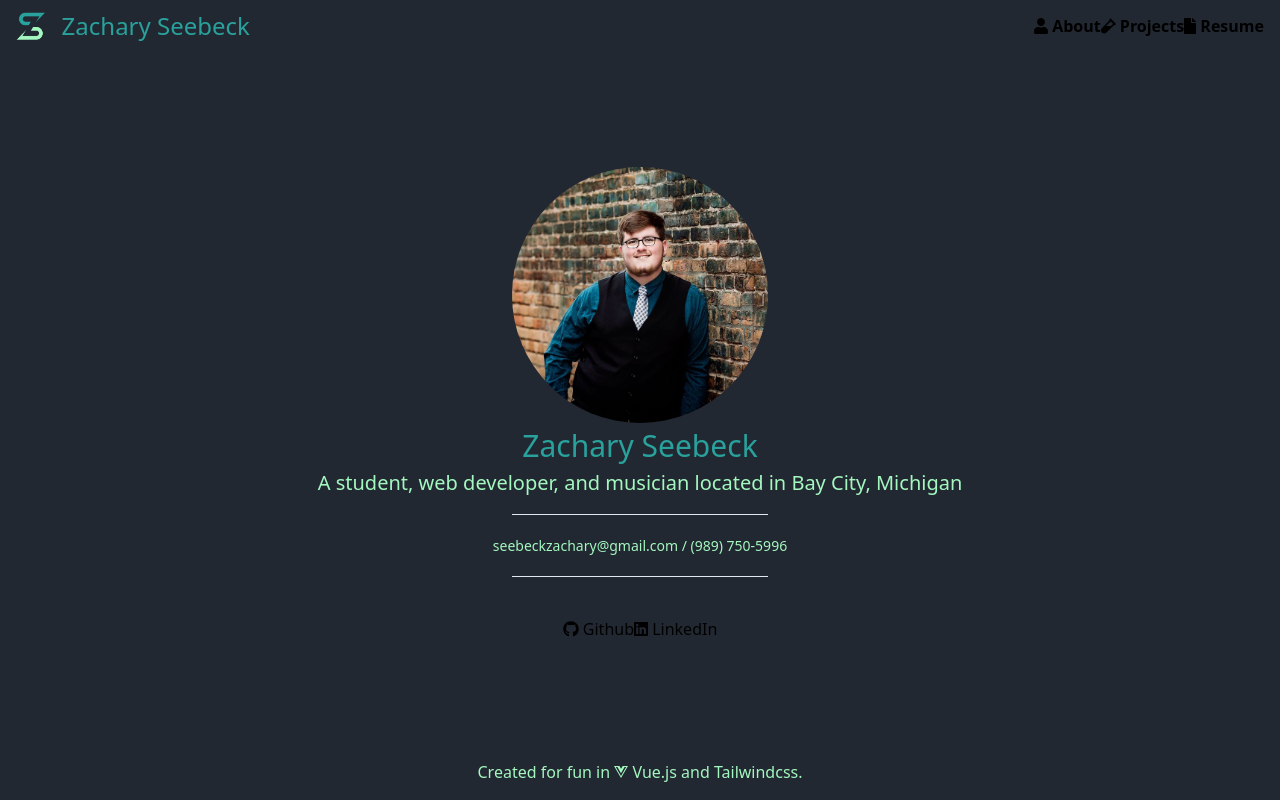
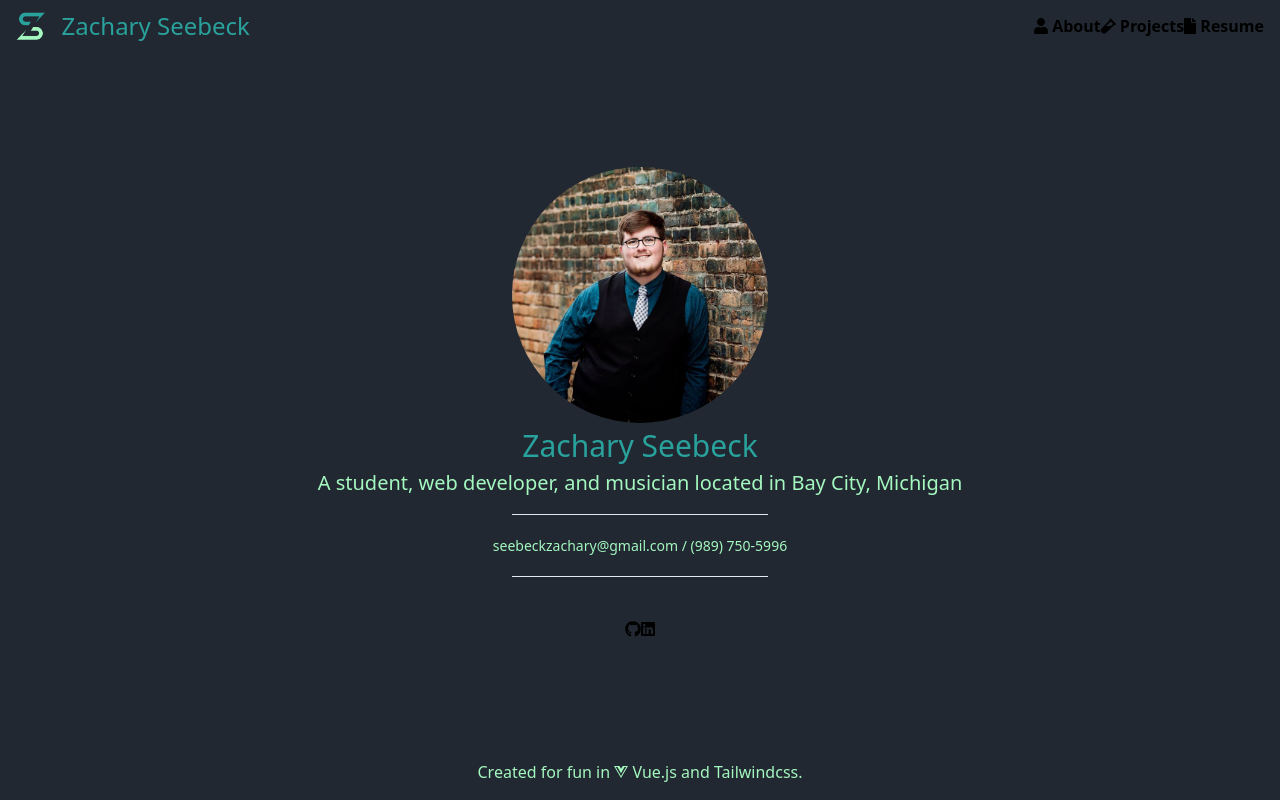
Before and after one commit to ZacharySeebeck2020/Website, a Vue app: page / in a window 1280 px wide. Built offline with nearby package versions, Linux system fonts and the light colour scheme.

Commit message:
Forgot to remove something.

```diff
--- a/src/views/About.vue
+++ b/src/views/About.vue
@@ -9,8 +9,8 @@
     </div>
     <hr class="w-64 mx-auto mt-4" />
     <div class="my-10">
-      <a href="https://github.com/ZacharySeebeck2020" target="new" class="social-btn"><font-awesome-icon :icon="['fab', 'github']" /> Github</a>
-      <a href="https://www.linkedin.com/in/zacharyseebeck/" target="new" class="social-btn"><font-awesome-icon :icon="['fab', 'linkedin']" /> LinkedIn</a>
+      <a href="https://github.com/ZacharySeebeck2020" target="new" class="social-btn"><font-awesome-icon :icon="['fab', 'github']" /></a>
+      <a href="https://www.linkedin.com/in/zacharyseebeck/" target="new" class="social-btn"><font-awesome-icon :icon="['fab', 'linkedin']" /></a>
     </div>
   </div>
 </template>
```
